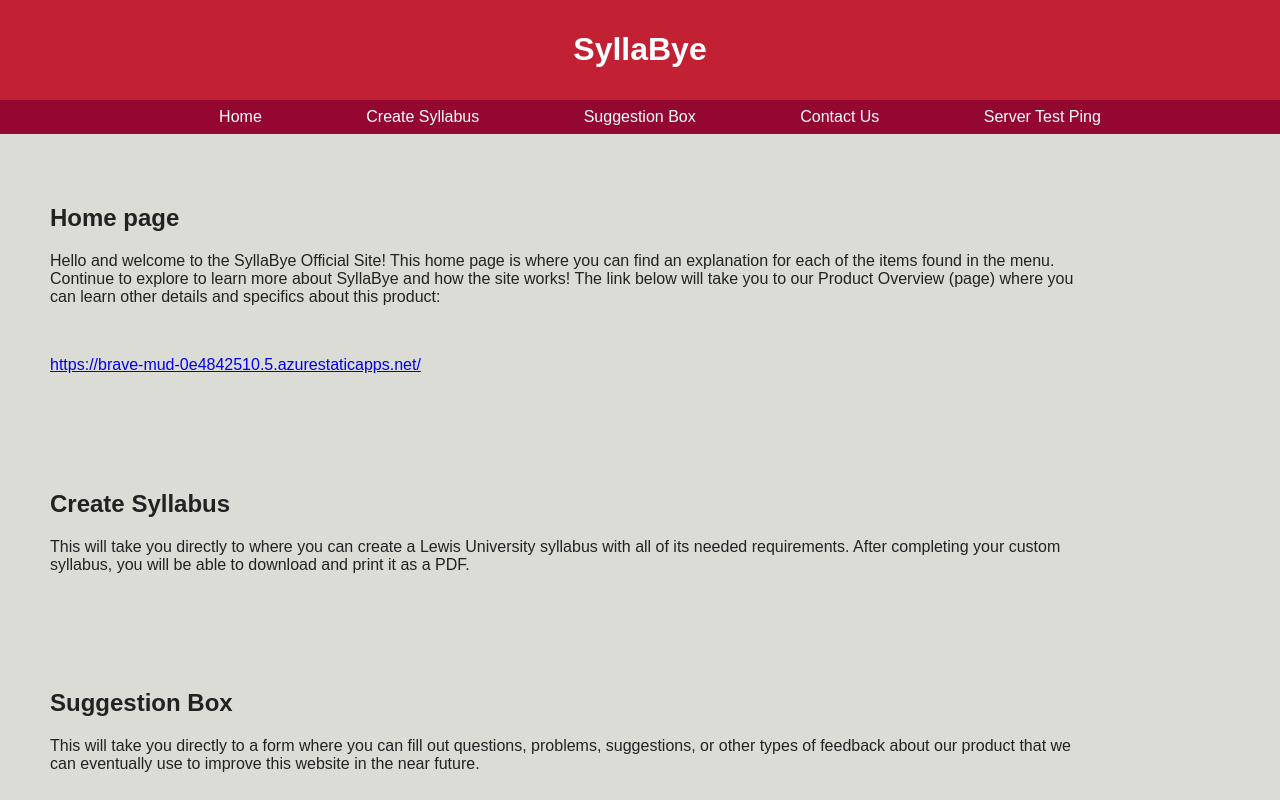
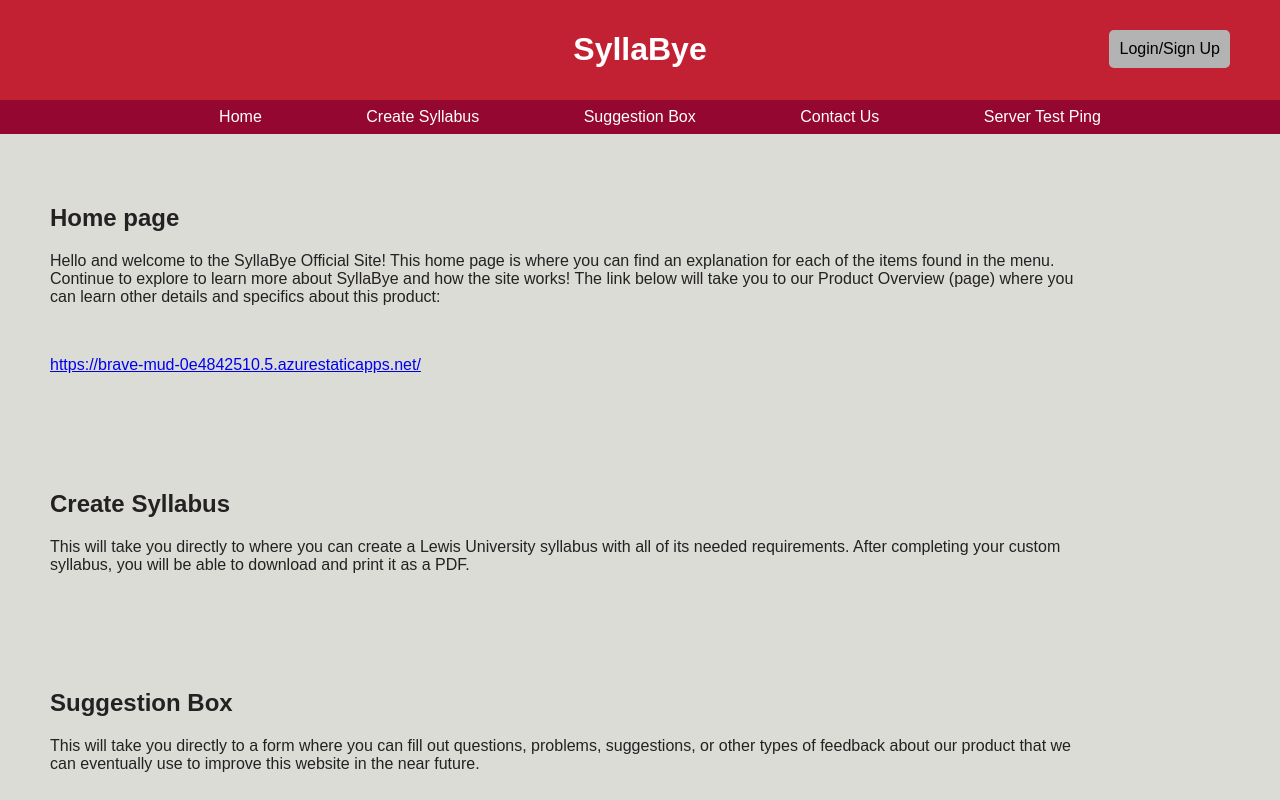
Before and after one commit to TheKrabbyPatties/syllabye-static, a plain HTML site: page index.html in a window 1280 px wide. Shown: the top 800 px of the page. Drawn offline with Linux system fonts and the light colour scheme.

Commit message:
Added login/signup button

```diff
--- a/index.html
+++ b/index.html
@@ -11,7 +11,12 @@
 <body>
 
 <header>
-    <h1>SyllaBye</h1>
+    <div class="header-content">
+        <h1>SyllaBye</h1>
+        <div class="auth-buttons">
+            <button onclick="window.location.href='login.html'">Login/Sign Up</button>
+        </div>
+    </div>
 </header>
 
 <nav>
--- a/style.css
+++ b/style.css
@@ -12,7 +12,31 @@
     color: #ffffff;
     padding: 10px 0;
     text-align: center;
+}
 
+.header-content {
+    width: 100%;
+}
+
+.auth-buttons {
+    position: absolute;
+    top: 30px;
+    right: 50px;
+}
+
+.auth-buttons button {
+    background-color: #b3b3b3;
+    color: black;
+    border: none;
+    padding: 10px 10px;
+    cursor: pointer;
+    border-radius: 5px;
+    font-size: 16px;
+}
+
+.auth-buttons button:hover {
+    background-color: #6e6f71;
+    color: white;
 }
 
 .p1 {
```
